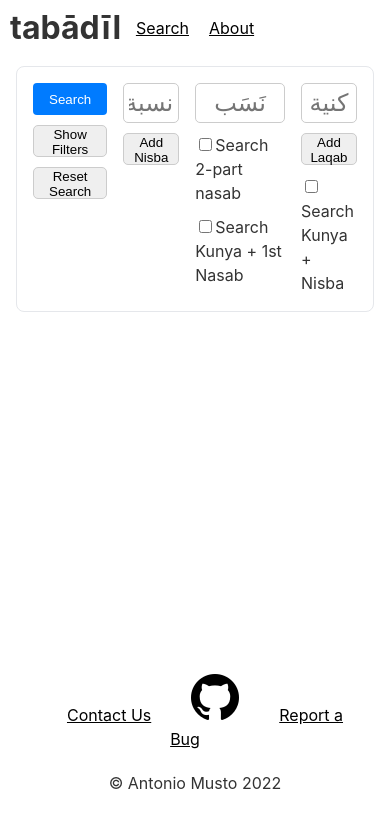
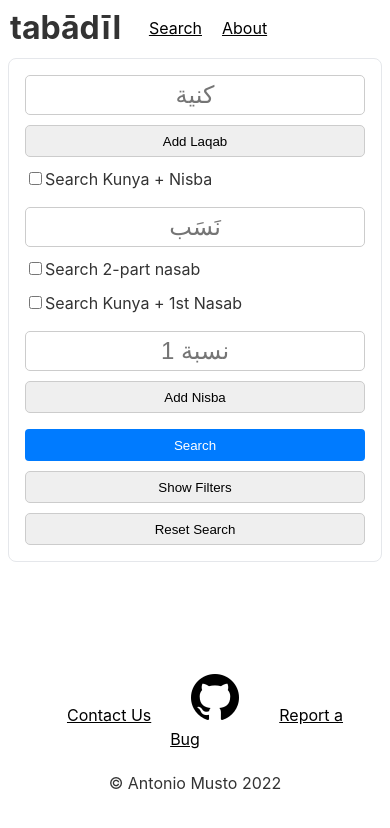
Before and after one commit to ammusto/tabadil, a React (Create React App) app: page / in a window 390 px wide. Shown: the top 828 px of the page. Built offline with nearby package versions, Linux system fonts and the light colour scheme; no server answers.

Commit message:
mobile optimization

```diff
--- a/src/components/Results.css
+++ b/src/components/Results.css
@@ -54,3 +54,52 @@ span.highlight {
 .results-list .result-item:last-child {
     border-bottom: 0px !important;
 }
+
+
+@media (max-width: 468px) {
+    .search-form {
+      flex-direction: column;
+    }
+
+    .input-group {
+      width: 100%;
+    }
+
+    .search-form-buttons {
+      width: 100%;
+    }
+
+    .search-container {
+      padding: .5rem
+    }
+
+    .result-item .result-title {
+      width: 30%;
+      box-sizing: border-box;
+      padding:.25rem
+
+    }
+
+    .result-item .highlights {
+      width: 55%;
+      box-sizing: border-box;
+      padding:.25rem
+
+    }
+
+    .result-item .result-page {
+      text-align: left;
+      width: 15%;
+      box-sizing: border-box;
+      padding:.25rem
+
+    }
+
+    .result-item {
+        padding:.25rem
+    }
+
+  .author-shuhra {
+    display: none;
+  }
+  }
--- a/src/components/Results.tsx
+++ b/src/components/Results.tsx
@@ -33,7 +33,7 @@ const ResultTableHeader: React.FC = () => (
   <div className='result-item bold'>
     <div className="result-title">Title</div>
     <div className="highlights center">Result</div>
-    <div className="result-page center">Vol:Page</div>
+    <div className="result-page center">Vol:Pg</div>
   </div>
 );
 
--- a/src/components/SearchForm.css
+++ b/src/components/SearchForm.css
@@ -1,4 +1,3 @@
-
 .search-form {
   display: flex;
   gap: 1rem;
@@ -32,8 +31,8 @@
 
 .nisba-input {
   display: flex;
-    gap:10px;
-    margin-bottom:10px;
+  gap: 10px;
+  margin-bottom: 10px;
   align-items: center;
 }
 
@@ -99,13 +98,60 @@
 
 .kunya-input {
   display: flex;
-    gap:10px;
+  gap: 10px;
   align-items: center;
-    margin-bottom:10px;
+  margin-bottom: 10px;
 }
 
 .form-checkbox {
   text-align: left;
   direction: ltr;
-    margin-top:10px;
+  margin-top: 10px;
 }
+
+@media (max-width: 768px) {
+  .nav-container {
+    flex-direction: row;
+    align-items: flex-start;
+
+  }
+
+  .nav-left,
+  .nav-right {
+    width: 30%;
+  }
+
+  .nav-center {
+    width: 60% !important;
+  }
+
+}
+
+@media (max-width: 468px) {
+  .search-form {
+    flex-direction: column;
+  }
+
+  .input-group {
+    width: 100%;
+  }
+
+  .search-form-buttons {
+    width: 100%;
+  }
+
+  .search-container {
+    padding: .5rem
+  }
+
+  .search-layout {
+    flex-direction: column;
+  }
+  .search-sidebar {
+    width:100%;
+  }
+  .search-main {
+    width:100% !important;
+  }
+
+}
--- a/src/components/SelectedTexts.tsx
+++ b/src/components/SelectedTexts.tsx
@@ -29,7 +29,7 @@ const Row: React.FC<RowProps> = ({ index, style, data }) => {
 
   return (
     <label
-      className="selected-text-item flex items-center px-4 hover:bg-gray-50"
+      className="flex"
       style={{
         ...style,
         cursor: 'pointer',
@@ -43,8 +43,8 @@ const Row: React.FC<RowProps> = ({ index, style, data }) => {
         onChange={() => onToggle(text.text_id)}
         className="mr-3 flex-shrink-0"
       />
-      <div className="flex flex-col overflow-hidden">
-        <span className="text-title font-medium overflow-hidden text-ellipsis whitespace-nowrap" dir="rtl">
+      <div className="flex">
+        <span dir="rtl">
           {text.title_ar} {authorInfo}
         </span>
       </div>
--- a/src/components/TextFilter.tsx
+++ b/src/components/TextFilter.tsx
@@ -22,14 +22,27 @@ interface RowProps {
 const Row: React.FC<RowProps> = ({ index, style, data }) => {
   const { items, selectedTexts, onToggle } = data;
   const text = items[index];
+  const [windowWidth, setWindowWidth] = useState(window.innerWidth);
 
-  const authorInfo = text.author_sh_ar
-    ? ` - ${text.author_sh_ar}${text.author_death ? ` (${text.author_death})` : ''}`
-    : '';
+  useEffect(() => {
+    const handleResize = () => {
+      setWindowWidth(window.innerWidth);
+    };
+
+    window.addEventListener('resize', handleResize);
+    return () => window.removeEventListener('resize', handleResize);
+  }, []);
+
+  const truncateTitle = (title: string): string => {
+    if (windowWidth < 468 && title.length > 30) {
+      return title.substring(0, 20) + '...';
+    }
+    return title;
+  };
 
   return (
     <label
-      className="text-item flex items-center px-4 hover:bg-gray-50"
+      className="flex"
       style={{
         ...style,
         cursor: 'pointer',
@@ -43,15 +56,14 @@ const Row: React.FC<RowProps> = ({ index, style, data }) => {
         onChange={() => onToggle(text.text_id)}
         className="mr-3 flex-shrink-0"
       />
-      <div className="flex flex-col overflow-hidden">
-        <span className="text-title font-medium overflow-hidden text-ellipsis whitespace-nowrap" dir="rtl">
-          {text.title_ar} {authorInfo}
+      <div className="flex">
+        <span dir="rtl">
+          {truncateTitle(text.title_ar)} <span className='author-shuhra'>- {text.author_sh_ar}</span> (ت {text.author_death})
         </span>
       </div>
     </label>
   );
 };
-
 const TextFilter: React.FC = () => {
   const { texts, isLoading } = useMetadata();
   const {
```
Also changed, not shown: 1 other file (tests, documents, lock files or other folders). Lines whose indentation alone changed are shown as unchanged.
